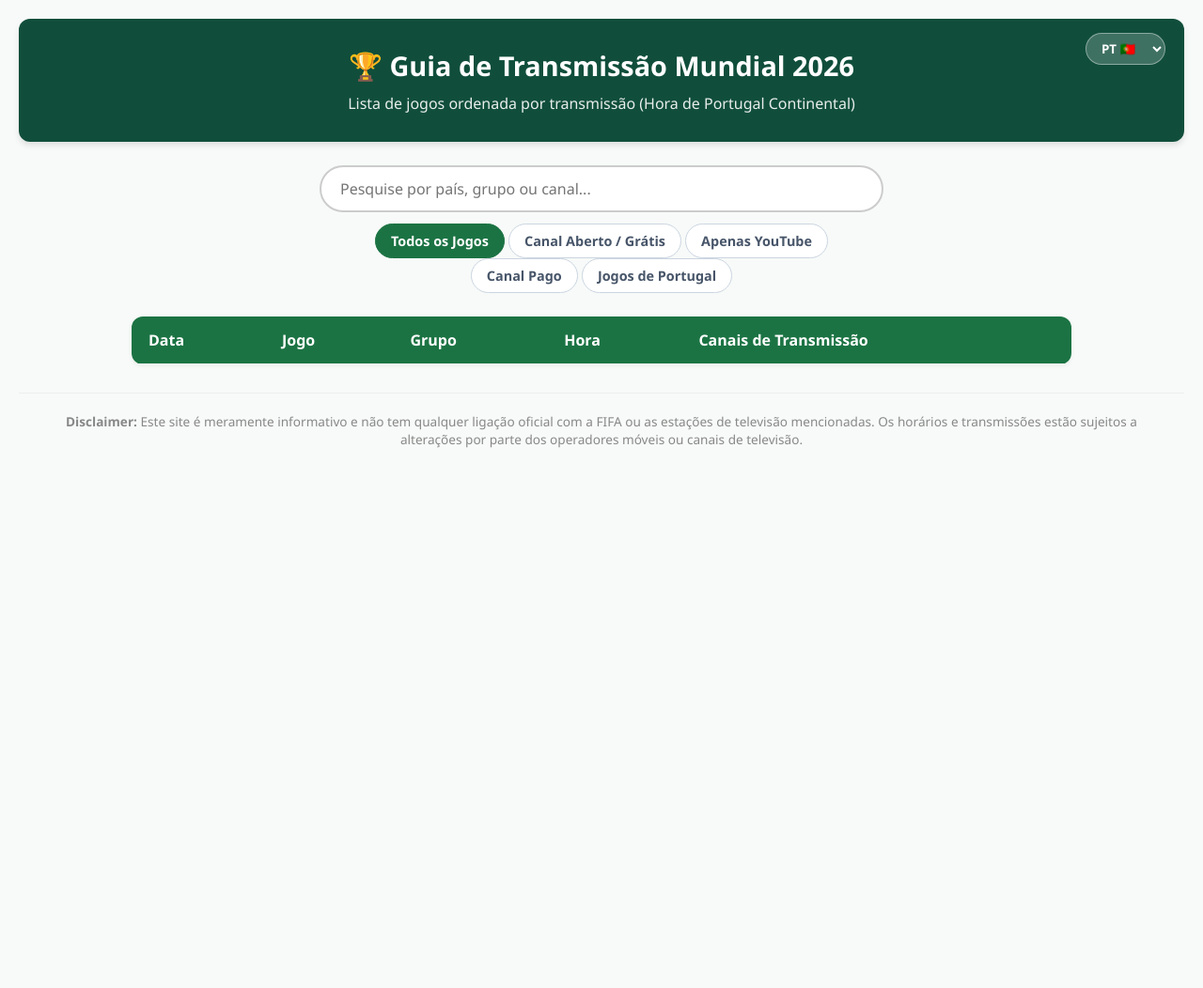
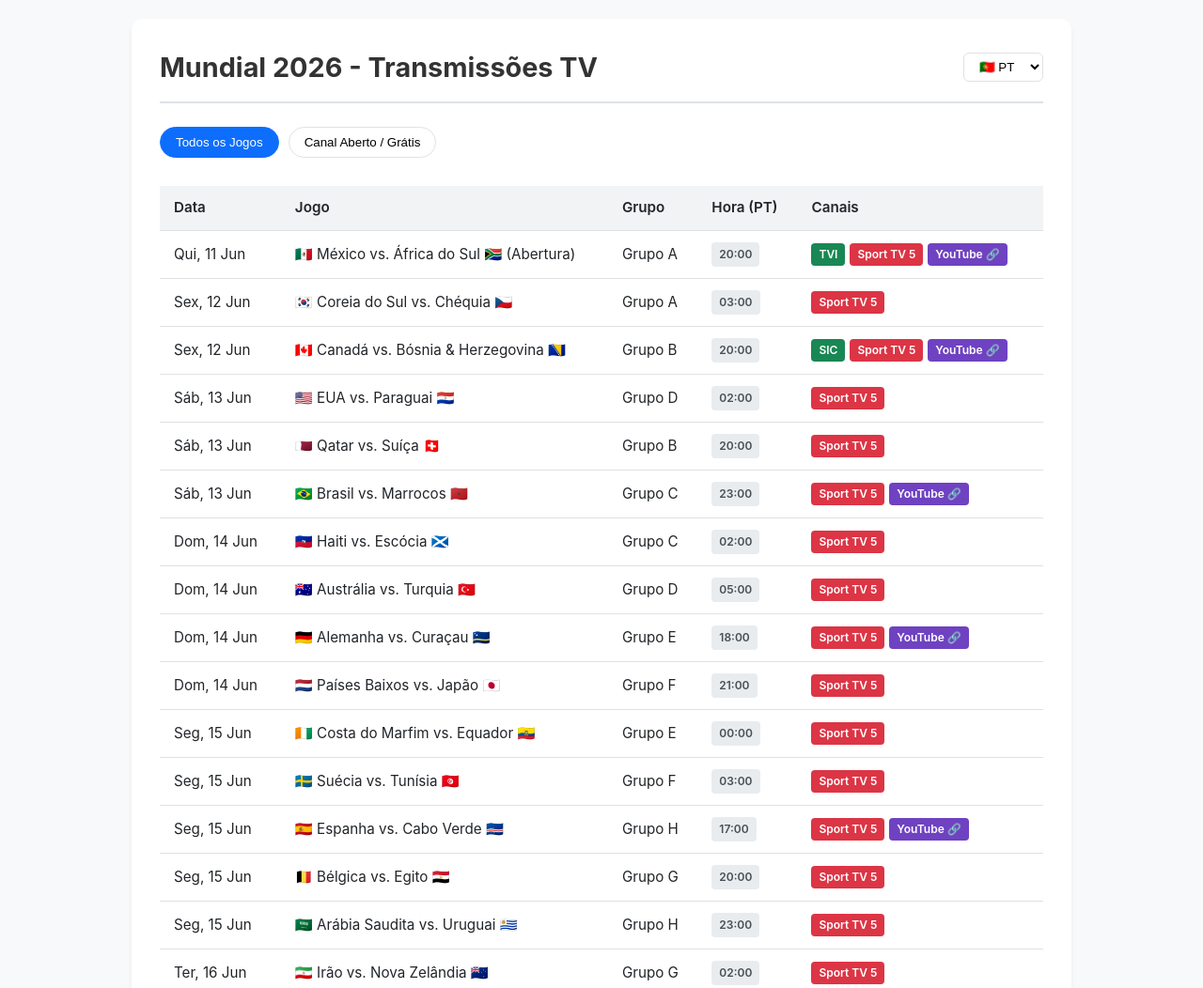
Before and after one commit to jonymartin/mundial-2026-onde-ver, a plain HTML site: page index.html in a window 1280 px wide. Shown: the top 1052 px of the page at 94% size. Before the commit the page ends 800 px from the top, so only its background shows below. Drawn offline with Linux system fonts and the light colour scheme; a web font is replaced by a local one.

Commit message:
Update index.html

```diff
--- a/index.html
+++ b/index.html
@@ -3,345 +3,302 @@
 <head>
     <meta charset="UTF-8">
     <meta name="viewport" content="width=device-width, initial-scale=1.0">
-    <title>Onde Ver o Mundial 2026 - Guia de Transmissão</title>
-    <link href="https://fonts.googleapis.com/css2?family=Segoe+UI:wght@400;600;700&display=swap" rel="stylesheet">
+    <title>Calendário Mundial 2026 - Transmissões TV Portugal</title>
     <style>
         :root {
-            --primary-color: #104E3B;
-            --accent-color: #1B7343;
-            --bg-color: #f7faf8;
-            --text-dark: #333;
+            --primary-color: #0d6efd;
+            --primary-hover: #0b5ed7;
+            --bg-color: #f8f9fa;
+            --card-bg: #ffffff;
+            --text-color: #212529;
+            --border-color: #dee2e6;
+            --free-badge: #198754;
+            --paid-badge: #dc3545;
+            --web-badge: #6f42c1;
         }
 
         * {
             box-sizing: border-box;
             margin: 0;
             padding: 0;
-            font-family: 'Segoe UI', Tahoma, Geneva, Verdana, sans-serif;
         }
 
         body {
+            font-family: -apple-system, BlinkMacSystemFont, "Segoe UI", Roboto, "Helvetica Neue", Arial, sans-serif;
             background-color: var(--bg-color);
-            color: var(--text-dark);
+            color: var(--text-color);
+            line-height: 1.5;
             padding: 20px;
         }
 
-        header {
-            background-color: var(--primary-color);
-            color: white;
-            padding: 30px 20px;
-            text-align: center;
+        .container {
+            max-width: 1000px;
+            margin: 0 auto;
+            background: var(--card-bg);
+            padding: 30px;
             border-radius: 12px;
-            margin-bottom: 25px;
-            box-shadow: 0 4px 6px rgba(0,0,0,0.1);
-            position: relative;
+            box-shadow: 0 4px 6px rgba(0,0,0,0.05);
         }
 
-        header h1 {
-            font-size: 1.8rem;
-            margin-bottom: 10px;
+        header {
+            display: flex;
+            justify-content: space-between;
+            align-items: center;
+            margin-bottom: 25px;
+            border-bottom: 2px solid var(--border-color);
+            padding-bottom: 15px;
         }
 
-        header p {
-            font-size: 1rem;
-            opacity: 0.9;
+        h1 {
+            font-size: 1.8rem;
+            color: #333;
         }
 
-        .lang-selector {
-            position: absolute;
-            top: 15px;
-            right: 20px;
-            background: rgba(255, 255, 255, 0.2);
-            border: 1px solid rgba(255, 255, 255, 0.4);
-            color: white;
+        .lang-switch {
             padding: 6px 12px;
-            border-radius: 20px;
+            border-radius: 6px;
+            border: 1px solid var(--border-color);
+            background: #fff;
             cursor: pointer;
-            font-weight: 600;
-            outline: none;
-            transition: background 0.3s;
+            font-weight: 500;
         }
 
-        .lang-selector:hover {
-            background: rgba(255, 255, 255, 0.3);
-        }
-
-        .lang-selector option {
-            color: var(--text-dark);
-        }
-
-        .search-container {
-            max-width: 600px;
-            margin: 0 auto 25px auto;
-            text-align: center;
-        }
-
-        .search-container input {
-            width: 100%;
-            padding: 12px 20px;
-            font-size: 1rem;
-            border: 2px solid #ccc;
-            border-radius: 25px;
-            outline: none;
-            transition: border-color 0.3s;
-            margin-bottom: 12px;
-        }
-
-        .search-container input:focus {
-            border-color: var(--accent-color);
-        }
-
-        .filter-buttons {
+        .filter-container {
             display: flex;
             gap: 10px;
-            justify-content: center;
+            margin-bottom: 20px;
             flex-wrap: wrap;
         }
 
         .filter-btn {
-            background: white;
-            border: 1px solid #cbd5e1;
             padding: 8px 16px;
+            border: 1px solid var(--border-color);
+            background: #fff;
             border-radius: 20px;
-            font-size: 0.9rem;
-            font-weight: 600;
             cursor: pointer;
-            transition: all 0.2s;
-            color: #475569;
+            font-weight: 500;
+            transition: all 0.2s ease;
         }
 
-        .filter-btn:hover, .filter-btn.active {
-            background: var(--accent-color);
-            color: white;
-            border-color: var(--accent-color);
+        .filter-btn:hover {
+            background: #f1f3f5;
         }
 
-        .table-container {
-            background: white;
-            border-radius: 12px;
-            overflow: hidden;
-            box-shadow: 0 2px 5px rgba(0,0,0,0.05);
-            max-width: 1000px;
-            margin: 0 auto;
+        .filter-btn.active {
+            background: var(--primary-color);
+            color: #fff;
+            border-color: var(--primary-color);
+        }
+
+        .table-responsive {
+            overflow-x: auto;
         }
 
         table {
             width: 100%;
             border-collapse: collapse;
-            text-align: left;
+            margin-top: 10px;
+            font-size: 0.95rem;
         }
 
         th, td {
-            padding: 14px 18px;
-            border-bottom: 1px solid #eee;
+            padding: 12px 15px;
+            text-align: left;
+            border-bottom: 1px solid var(--border-color);
         }
 
         th {
-            background-color: var(--accent-color);
-            color: white;
+            background-color: #f1f3f5;
             font-weight: 600;
-            position: sticky;
-            top: 0;
         }
 
         tr:hover {
-            background-color: #f1f5f2;
+            background-color: #f8f9fa;
+        }
+
+        .badge {
+            display: inline-block;
+            padding: 4px 8px;
+            border-radius: 4px;
+            font-size: 0.75rem;
+            font-weight: 600;
+            text-transform: uppercase;
+        }
+
+        .time-badge {
+            background: #e9ecef;
+            color: #495057;
         }
 
         .channel-badge {
             display: inline-block;
-            padding: 4px 10px;
-            border-radius: 6px;
-            font-size: 0.85rem;
-            font-weight: 700;
-            margin: 2px;
+            padding: 3px 8px;
+            border-radius: 4px;
+            font-size: 0.75rem;
+            font-weight: 600;
+            margin-right: 5px;
+            color: #fff;
         }
 
-        .channel-free {
-            background-color: #e1f5fe;
-            color: #0288d1;
-            border: 1px solid #b3e5fc;
-        }
-
-        .channel-paid {
-            background-color: #f1f5f9;
-            color: #334155;
-            border: 1px solid #cbd5e1;
-        }
-
-        .channel-web {
-            background-color: #fef2f2;
-            color: #dc2626;
-            border: 1px solid #fee2e2;
-        }
-
-        .badge {
-            background: #eee;
-            padding: 4px 8px;
-            border-radius: 4px;
-            font-size: 0.85rem;
-            font-weight: 600;
-            display: inline-block;
-        }
-
-        .time-badge {
-            background-color: #e2e8f0;
-            color: #4a5568;
-        }
+        .channel-free { background-color: var(--free-badge); }
+        .channel-paid { background-color: var(--paid-badge); }
+        .channel-web { background-color: var(--web-badge); }
 
         @media (max-width: 768px) {
-            body { padding: 10px; }
-            header { padding: 45px 15px 20px 15px; }
-            .lang-selector { top: 10px; right: 10px; padding: 4px 8px; font-size: 0.85rem; }
-            header h1 { font-size: 1.4rem; }
-            table, thead, tbody, th, td, tr { display: block; }
-            thead tr { position: absolute; top: -9999px; left: -9999px; }
-
+            table, thead, tbody, th, td, tr {
+                display: block;
+            }
+            thead tr {
+                position: absolute;
+                top: -9999px;
+                left: -9999px;
+            }
             tr {
-                border: 1px solid #e2e8f0;
-                border-radius: 10px;
+                border: 1px solid var(--border-color);
+                border-radius: 8px;
                 margin-bottom: 15px;
-                background: white;
-                box-shadow: 0 2px 4px rgba(0,0,0,0.02);
                 padding: 10px;
-                position: relative;
+                background: #fff;
             }
-            tr:hover { background-color: white; }
-
             td {
                 border: none;
-                border-bottom: 1px dashed #f0f0f0;
+                border-bottom: 1px solid #f1f3f5;
                 position: relative;
-                padding-left: 32%;
+                padding-left: 35%;
+                text-align: right;
+            }
+            td:last-child {
+                border-bottom: none;
+            }
+            td:before {
+                position: absolute;
+                top: 12px;
+                left: 15px;
+                width: 30%;
+                padding-right: 10px;
+                white-space: nowrap;
+                font-weight: 600;
                 text-align: left;
-                font-size: 0.95rem;
-                padding-top: 12px;
-                padding-bottom: 12px;
-                line-height: 1.4;
-                display: block;
-                min-height: 44px;
-            }
-            td:last-child { border-bottom: none; }
-            td:before {
                 content: attr(data-label);
-                font-weight: 700;
-                color: #64748b;
-                position: absolute;
-                left: 12px;
-                top: 12px;
-                font-size: 0.85rem;
-                width: 25%;
             }
         }
     </style>
 </head>
 <body>
 
+<div class="container">
     <header>
-    <select class="lang-selector" id="langSelect" onchange="changeLanguage()">
-        <option value="pt">PT 🇵🇹</option>
-        <option value="en">EN 🇬🇧</option>
+        <h1 id="pageTitle">Mundial 2026 - Transmissões TV</h1>
+        <select class="lang-switch" id="langSelect" onchange="changeLanguage(this.value)">
+            <option value="pt">🇵🇹 PT</option>
+            <option value="en">🇬🇧 EN</option>
         </select>
-    <h1 id="mainTitle">🏆 Guia de Transmissão Mundial 2026</h1>
-    <p id="subTitle">Lista de jogos ordenada por transmissão (Hora de Portugal Continental)</p>
     </header>
 
-<div class="search-container">
-    <input type="text" id="searchInput" onkeyup="filterTable()" placeholder="Pesquise por país, grupo ou canal...">
     <div class="filter-container">
-            <button class="filter-btn active" onclick="setFilter('all')">Todos os Jogos</button>
-            <button class="filter-btn" onclick="setFilter('free')">Canal Aberto / Grátis</button>
-            <button class="filter-btn" onclick="setFilter('youtube')">Apenas YouTube</button>
-            <button class="filter-btn" onclick="setFilter('paid')">Canal Pago</button>
-            <button class="filter-btn" onclick="setFilter('portugal')">Jogos de Portugal</button>
-        </div>
+        <button class="filter-btn active" id="btnAll" onclick="setFilter('all')">Todos os Jogos</button>
+        <button class="filter-btn" id="btnFree" onclick="setFilter('free')">Canal Aberto / Grátis</button>
     </div>
 
-<div class="table-container">
-    <table id="matchTable">
+    <div class="table-responsive">
+        <table>
             <thead>
                 <tr>
                     <th id="thDate">Data</th>
                     <th id="thMatch">Jogo</th>
                     <th id="thGroup">Grupo</th>
-                <th id="thTime">Hora</th>
-                <th id="thTV">Canais de Transmissão</th>
+                    <th id="thTime">Hora (PT)</th>
+                    <th id="thTV">Canais</th>
                 </tr>
             </thead>
-        <tbody id="tableBody"></tbody>
+            <tbody id="tableBody">
+                <!-- Preenchido via JavaScript -->
+            </tbody>
         </table>
     </div>
 
-<!-- Importação da base de dados exterior -->
+    <footer style="text-align: center; margin-top: 30px; padding: 20px 0 10px 0; font-size: 0.85rem; color: #888; border-top: 1px solid #dee2e6;">
+        <p><strong>Disclaimer:</strong> Este site é meramente informativo e não tem qualquer ligação oficial com a FIFA ou as estações de televisão mencionadas. Os horários e transmissões estão sujeitos a alterações por parte dos operadores móveis ou canais de televisão.</p>
+    </footer>
+</div>
+
+<!-- Scripts -->
 <script src="jogos.js?v=1.1"></script>
+<script>
+    let currentLang = "pt";
+    let activeFilter = "all";
 
-<script>
     const translations = {
         pt: {
-        title: "🏆 Guia de Transmissão Mundial 2026",
-        subtitle: "Lista de jogos ordenada por transmissão (Hora de Portugal Continental)",
-        placeholder: "Pesquise por país, grupo ou canal...",
+            title: "Mundial 2026 - Transmissões TV",
+            btnAll: "Todos os Jogos",
+            btnFree: "Canal Aberto / Grátis",
             thDate: "Data",
             thMatch: "Jogo",
             thGroup: "Grupo",
-        thTime: "Hora",
-        thTV: "Canais de Transmissão",
+            thTime: "Hora (PT)",
+            thTV: "Canais",
             lblDate: "Data",
             lblMatch: "Jogo",
             lblGroup: "Grupo",
-        lblTime: "Hora",
-        lblTV: "Canais",
-        btnAll: "Todos os Jogos",
-        btnPT: "🇵🇹 Portugal",
-        btnFree: "📺 Canal Aberto"
+            lblTime: "Hora (PT)",
+            lblTV: "Canais"
         },
         en: {
-        title: "🏆 World Cup 2026 - Broadcast Guide",
-        subtitle: "Complete match list in transmission order (Portugal Time / WEST)",
-        placeholder: "Search by country, group or channel...",
+            title: "World Cup 2026 - TV Broadcasts",
+            btnAll: "All Matches",
+            btnFree: "Free-to-Air / Free",
             thDate: "Date",
             thMatch: "Match",
             thGroup: "Group",
-        thTime: "Time",
+            thTime: "Time (PT)",
             thTV: "Channels",
             lblDate: "Date",
             lblMatch: "Match",
             lblGroup: "Group",
             lblTime: "Time",
-        lblTV: "Channels",
-        btnAll: "All Matches",
-        btnPT: "🇵🇹 Portugal",
-        btnFree: "📺 Free-to-Air"
+            lblTV: "Channels"
         }
     };
 
-let currentLang = "pt";
-let activeFilter = "all";
+    function changeLanguage(lang) {
+        currentLang = lang;
+        document.getElementById("pageTitle").innerText = translations[lang].title;
+        document.getElementById("btnAll").innerText = translations[lang].btnAll;
+        document.getElementById("btnFree").innerText = translations[lang].btnFree;
+        document.getElementById("thDate").innerText = translations[lang].thDate;
+        document.getElementById("thMatch").innerText = translations[lang].thMatch;
+        document.getElementById("thGroup").innerText = translations[lang].thGroup;
+        document.getElementById("thTime").innerText = translations[lang].thTime;
+        document.getElementById("thTV").innerText = translations[lang].thTV;
+        buildTable(mundialMatches);
+    }
+
+    function setFilter(filterType) {
+        activeFilter = filterType;
+        document.getElementById("btnAll").classList.remove("active");
+        document.getElementById("btnFree").classList.remove("active");
+
+        if (filterType === "all") {
+            document.getElementById("btnAll").classList.add("active");
+        } else if (filterType === "free") {
+            document.getElementById("btnFree").classList.add("active");
+        }
+        buildTable(mundialMatches);
+    }
 
     function buildTable(matches) {
         const tableBody = document.getElementById("tableBody");
         tableBody.innerHTML = "";
 
         matches.forEach(item => {
-        // --- NOVAS LÓGICAS DE FILTRO ---
-
-        // 1. Filtro Portugal
-        if (activeFilter === "portugal" && !item.isPT) return;
-
-        // 2. Filtro Canal Aberto / Grátis (Agora inclui TV aberta OU YouTube)
+            // Lógica do Filtro "Canal Aberto / Grátis"
             if (activeFilter === "free") {
                 const hasFreeTV = item.isFree;
                 const hasYouTube = item.TV.includes("YouTube");
+                // Se não der na TV aberta E não der no YouTube, ignora o jogo neste filtro
                 if (!hasFreeTV && !hasYouTube) return;
             }
-
-        // 3. Filtro Apenas YouTube
-        if (activeFilter === "youtube" && !item.TV.includes("YouTube")) return;
-
-        // 4. Filtro Canal Pago (Sport TV)
-        if (activeFilter === "paid" && !item.TV.includes("Sport TV")) return;
-
-        // -------------------------------
 
             const row = document.createElement("tr");
 
@@ -356,74 +313,14 @@ function buildTable(matches) {
         });
     }
 
-let activeFilter = "all";
-
-function setFilter(filterType) {
-    activeFilter = filterType;
-
-    // Atualiza a classe ativa nos botões para o feedback visual continuar a funcionar
-    const buttons = document.querySelectorAll(".filter-btn");
-    buttons.forEach(btn => btn.classList.remove("active"));
-
-    // Mapeia o clique ao botão correto
-    const currentBtn = Array.from(buttons).find(btn => {
-        if (filterType === 'all') return btn.getAttribute('onclick').includes('all');
-        if (filterType === 'free') return btn.getAttribute('onclick').includes('free');
-        if (filterType === 'youtube') return btn.getAttribute('onclick').includes('youtube');
-        if (filterType === 'paid') return btn.getAttribute('onclick').includes('paid');
-        if (filterType === 'portugal') return btn.getAttribute('onclick').includes('portugal');
-    });
-    if (currentBtn) currentBtn.classList.add("active");
-
-    // Recarrega a tabela com o filtro selecionado
+    // Inicialização da tabela ao carregar a página
+    window.onload = function() {
+        if (typeof mundialMatches !== 'undefined') {
             buildTable(mundialMatches);
+        } else {
+            console.error("Erro: A variável mundialMatches não foi encontrada. Certifica-te de que o ficheiro jogos.js está no mesmo diretório.");
         }
-
-function changeLanguage() {
-    currentLang = document.getElementById("langSelect").value;
-
-    document.getElementById("mainTitle").innerText = translations[currentLang].title;
-    document.getElementById("subTitle").innerText = translations[currentLang].subtitle;
-    document.getElementById("searchInput").placeholder = translations[currentLang].placeholder;
-    document.getElementById("thDate").innerText = translations[currentLang].thDate;
-    document.getElementById("thMatch").innerText = translations[currentLang].thMatch;
-    document.getElementById("thGroup").innerText = translations[currentLang].thGroup;
-    document.getElementById("thTime").innerText = translations[currentLang].thTime;
-    document.getElementById("thTV").innerText = translations[currentLang].thTV;
-
-    document.getElementById("btnAll").innerText = translations[currentLang].btnAll;
-    document.getElementById("btnPT").innerText = translations[currentLang].btnPT;
-    document.getElementById("btnFree").innerText = translations[currentLang].btnFree;
-
-    buildTable(mundialMatches);
-    filterTable();
-}
-
-function filterTable() {
-    let input = document.getElementById("searchInput");
-    let filter = input.value.toLowerCase();
-    let table = document.getElementById("matchTable");
-    let tr = table.getElementsByTagName("tr");
-
-    for (let i = 1; i < tr.length; i++) {
-        let showRow = false;
-        let tds = tr[i].getElementsByTagName("td");
-        for (let j = 0; j < tds.length; j++) {
-            if (tds[j] && tds[j].innerText.toLowerCase().indexOf(filter) > -1) {
-                showRow = true;
-                break;
-            }
-        }
-        tr[i].style.display = showRow ? "" : "none";
-    }
-}
-
-window.onload = function() {
-    buildTable(mundialMatches);
     };
 </script>
-    <footer style="text-align: center; margin-top: 30px; padding: 20px; font-size: 0.85rem; color: #888; border-top: 1px solid #eee;">
-    <p><strong>Disclaimer:</strong> Este site é meramente informativo e não tem qualquer ligação oficial com a FIFA ou as estações de televisão mencionadas. Os horários e transmissões estão sujeitos a alterações por parte dos operadores móveis ou canais de televisão.</p>
-</footer>
 </body>
 </html>
```
Lines whose indentation alone changed are shown as unchanged.
